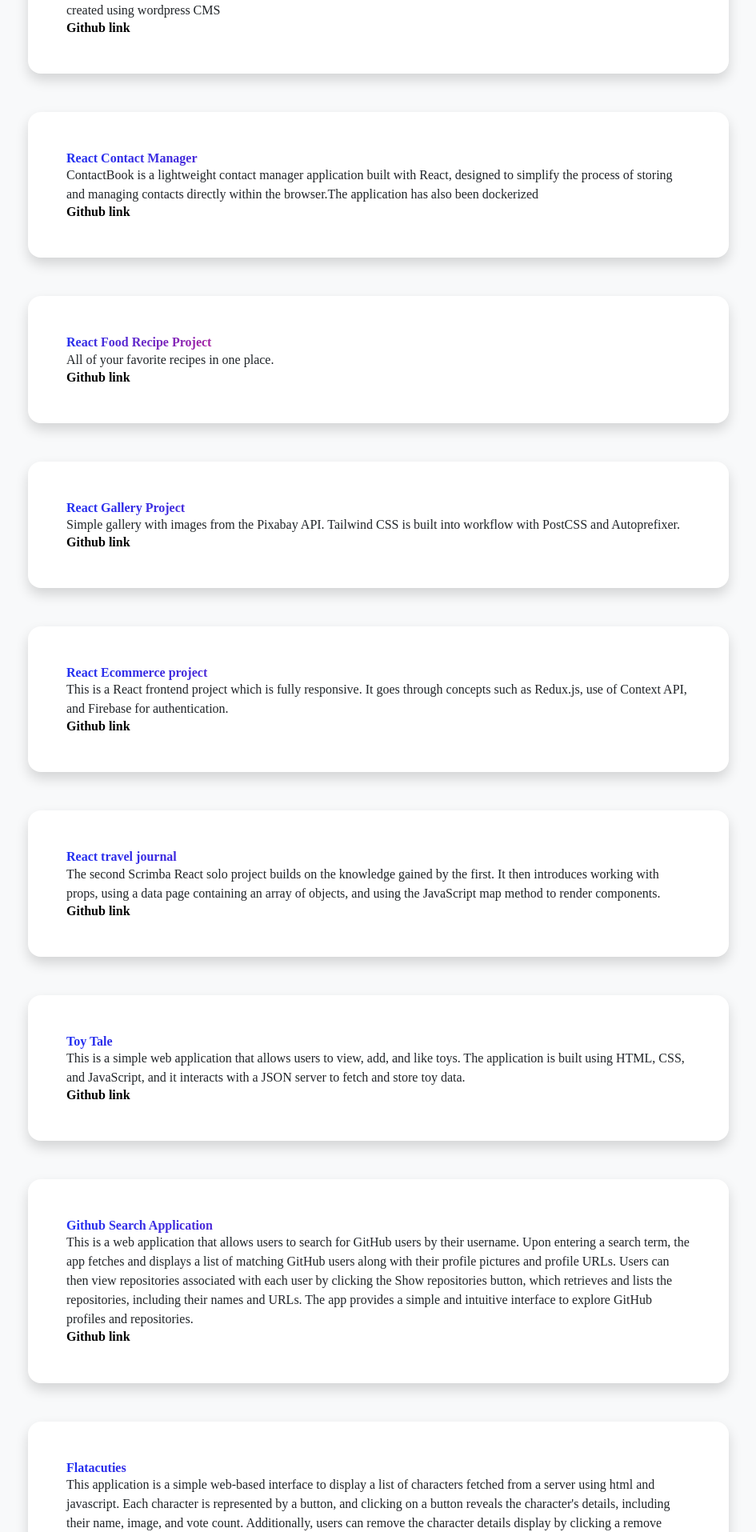
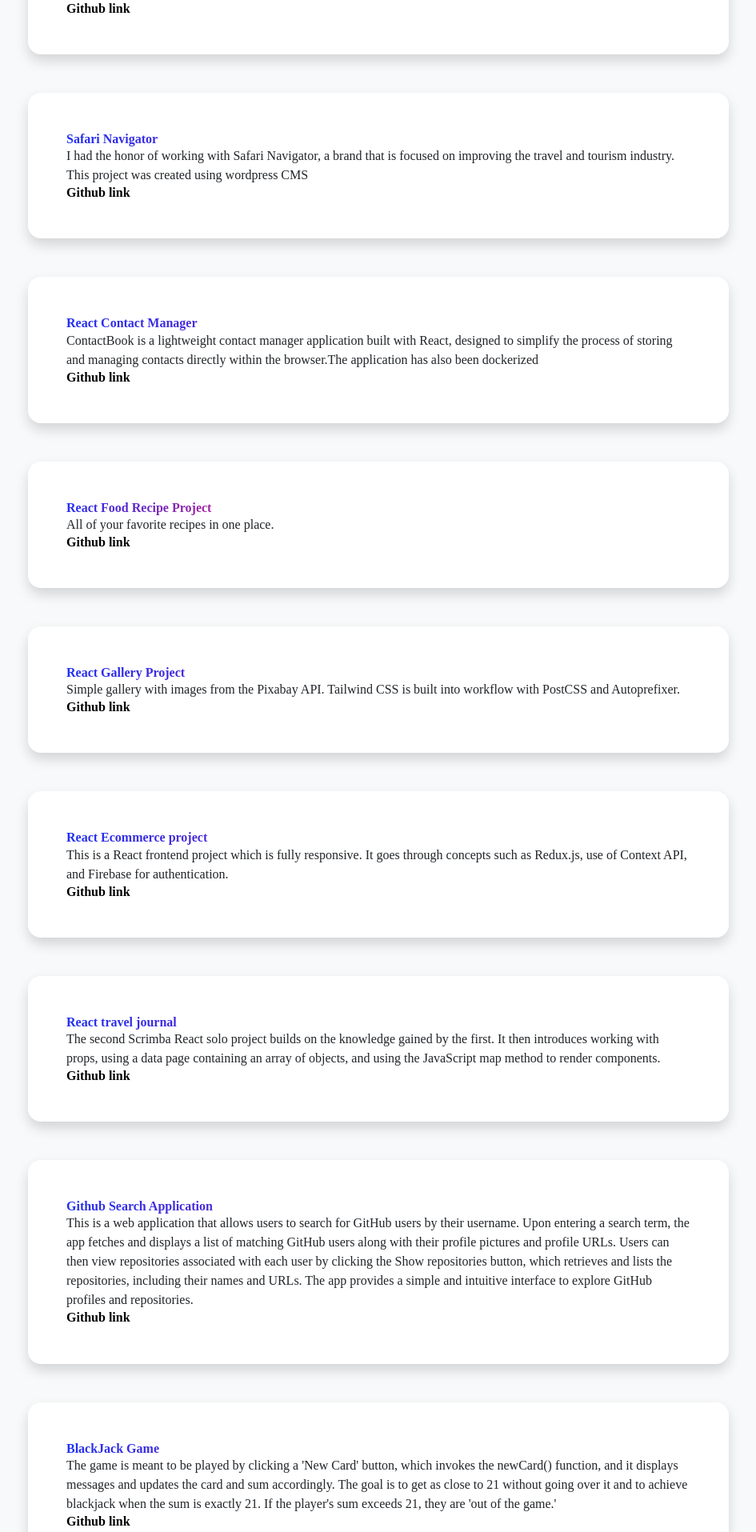
Before and after one commit to jakatsa/myportfolio, a React (Vite) app: page /Projects in a window 1280 px wide. Shown: the part 368-2283 px from the top of the page at 80% size, without its empty margins (167-1112 px from the left). Built offline with nearby package versions, Linux system fonts and the light colour scheme.

Commit message:
updated projects

```diff
--- a/src/components/Projects.jsx
+++ b/src/components/Projects.jsx
@@ -13,10 +13,15 @@ export const Projects = () => {
             </div>
             <div className="row gx-5 justify-content-center">
               <ProjectCard
-                title="PataPic"
-                description="I had the honor of working with Vincent, a creative FreeLance photographer owner of PataPic. I enjoyed working on this and contributing to the dreams of another young person. This image portfolio is subtle yet captivating.
+                title="Dorcas Oduor (Attorney General Kenya)"
+                description="I had the honor of working on Kenya's first femlae Attorney General's personal website.This project was created using wordpress CMS"
+                liveLink="https://dorcasoduor.com/"
+              />
+              <ProjectCard
+                title="Safari Navigator"
+                description="I had the honor of working with Safari Navigator, a brand that is focused on improving the travel and tourism industry.
                 This project was created using wordpress CMS"
-                liveLink="https://patapic.site/wp/"
+                liveLink="https://safari-navigator.club/"
               />
               {/* Project Cards */}
               <ProjectCard
@@ -50,24 +55,12 @@ export const Projects = () => {
                 liveLink="https://reacttraveljournal.netlify.app/"
                 githubLink="https://github.com/jakatsa/traveljournal"
               />
-              <ProjectCard
-                title="Toy Tale "
-                description="This is a simple web application that allows users to view, add, and like toys. The application is built using HTML, CSS, and JavaScript, and it interacts with a JSON server to fetch and store toy data."
-                liveLink="https://toy-tale.vercel.app/"
-                githubLink="https://github.com/jakatsa/ToyTale"
-              />
+
               <ProjectCard
                 title="Github Search Application"
                 description="This is a web application that allows users to search for GitHub users by their username. Upon entering a search term, the app fetches and displays a list of matching GitHub users along with their profile pictures and profile URLs. Users can then view repositories associated with each user by clicking the Show repositories button, which retrieves and lists the repositories, including their names and URLs. The app provides a simple and intuitive interface to explore GitHub profiles and repositories."
                 liveLink="https://github-search-app-zeta-eight.vercel.app/"
                 githubLink="https://github.com/jakatsa/Github-Search-app"
-              />
-              <ProjectCard
-                title="Flatacuties"
-                description="This application is a simple web-based interface to display a list of characters fetched from a server using html and javascript. Each character is represented by a button, and clicking on a button reveals the character's details, including their name, image, and vote count.
-                Additionally, users can remove the character details display by clicking a remove button.NB please ensure you run the db.json using json-server --watch db.json"
-                liveLink="https://flatacuties-rust.vercel.app/"
-                githubLink="https://github.com/jakatsa/flatacuties"
               />
 
               <ProjectCard
```
